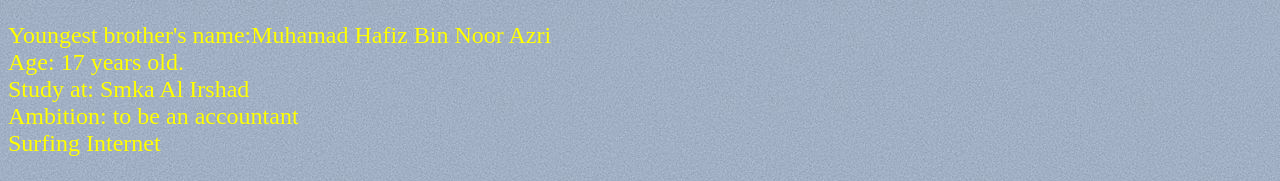
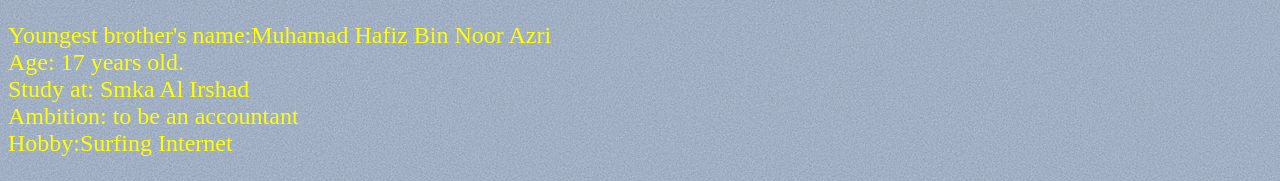
Before and after one commit to Awwabin99/Individual-Assignment, a plain HTML site: page Family.html in a window 1280 px wide. Shown: the part 1394-1575 px from the top of the page. Drawn offline with Linux system fonts and the light colour scheme.

Commit message:
Add files via upload

```diff
--- a/Family.html
+++ b/Family.html
@@ -106,4 +106,4 @@ Your browser does not support the audio element.
 
 
 <p><font size="+2"color="dark pink"FACE="Britannic Bold">Youngest sister's name: Kamilia Binti Noor Azri<br> Age: 13 years old.<br> Study at: Smk Haji Abdul Kadir<br> Ambition: to be a doctor<br>Hobby:Playing Game
-<p><font size="+2"color="yellow"FACE="Britannic Bold">Youngest brother's name:Muhamad Hafiz Bin Noor Azri<br> Age: 17 years old.<br> Study at: Smka Al Irshad<br> Ambition: to be an accountant<br>Surfing Internet
+<p><font size="+2"color="yellow"FACE="Britannic Bold">Youngest brother's name:Muhamad Hafiz Bin Noor Azri<br> Age: 17 years old.<br> Study at: Smka Al Irshad<br> Ambition: to be an accountant<br>Hobby:Surfing Internet
```
Also changed, not shown: Biodata.html (+1 -1 lines).
